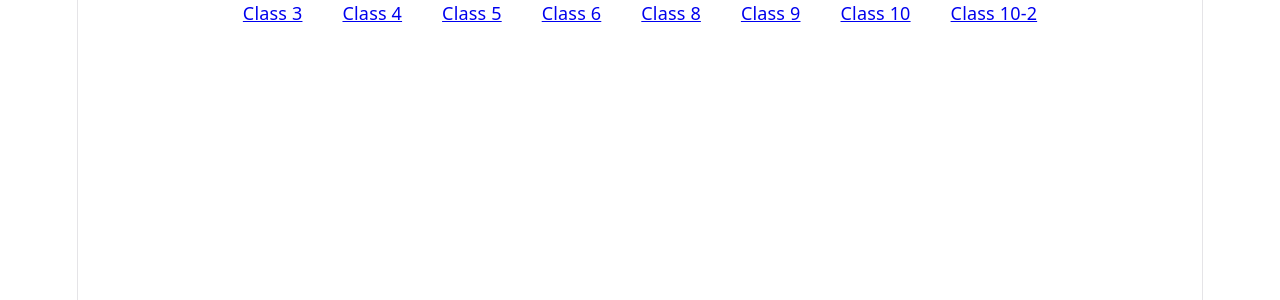
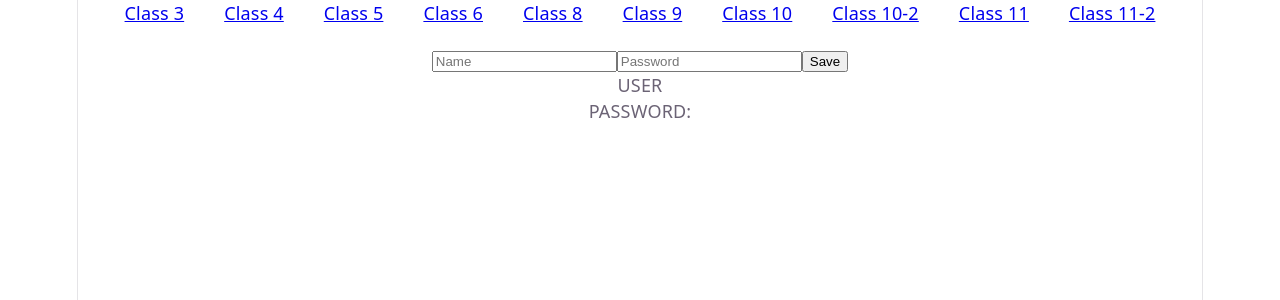
Before and after one commit to tobiasmanquez/react-bootcampt-tobias-manquez, a React (Vite) app: page /Class11-Ex2/FormZustand in a window 1280 px wide. Shown: the top 300 px of the page. Built offline with nearby package versions, Linux system fonts and the light colour scheme.

Commit message:
feat(App): Add Class 11 pages and update routing links

```diff
--- a/src/App.tsx
+++ b/src/App.tsx
@@ -11,8 +11,8 @@ import Class10Page from "./Pages/Class10"
 import { ContadorProvider } from "./Class10/CountContext"
 import Class10Ex2Page from "./Pages/Class10-2"
 import { ThemeProvider } from "./Class10-Ex2/ThemeContext"
-import CountZustand from "./Class11/CountZustand";
-import Login from "./Class11-ex2/FormZustand";
+import Class11Page from "./Class11/CountZustand";
+import Class11Ex2Page from "./Class11-Ex2/FormZustand";
 
 function App() {
 
@@ -30,6 +30,9 @@ function App() {
             <Link to={'/Class9/CountWhitMemory'} style={{ margin: '20px' }}>Class 9</Link>
             <Link to={'/Class10/CountContext'} style={{ margin: '20px' }}>Class 10</Link>
             <Link to={'/Class10-2/ThemeContext'} style={{ margin: '20px' }}>Class 10-2</Link>
+            <Link to={'/Class11/CountZustand'} style={{ margin: '20px' }}>Class 11</Link>
+            <Link to={'/Class11-Ex2/FormZustand'} style={{ margin: '20px' }}>Class 11-2</Link>
+
           </nav>
           <Routes>
             <Route path="/" element={<div style={{ height: 200, width: 200, backgroundColor: 'red' }} />} />
@@ -41,6 +44,8 @@ function App() {
             <Route path="/Class9/CountWhitMemory" element={<Class9Page />} />
             <Route path="/Class10/CountContext" element={<Class10Page />} />
             <Route path="/Class10-2/ThemeContext" element={<Class10Ex2Page />} />
+            <Route path="/Class11/CountZustand" element={<Class11Page />} />
+            <Route path="/Class11-Ex2/FormZustand" element={<Class11Ex2Page />} />
           </Routes>
         </ThemeProvider>
       </ContadorProvider>
```
Also changed, not shown: src/Pages/Class11-2.tsx (added, +14 -0 lines), src/Pages/Class11.tsx (added, +14 -0 lines).
